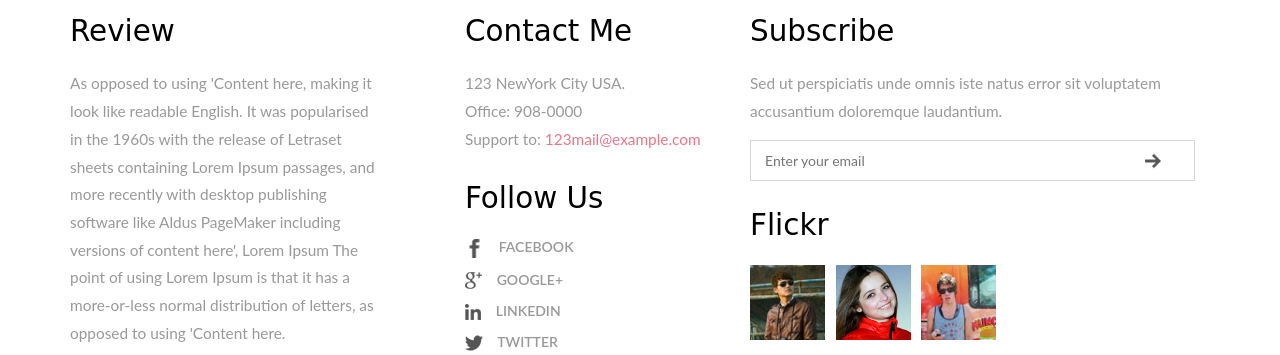
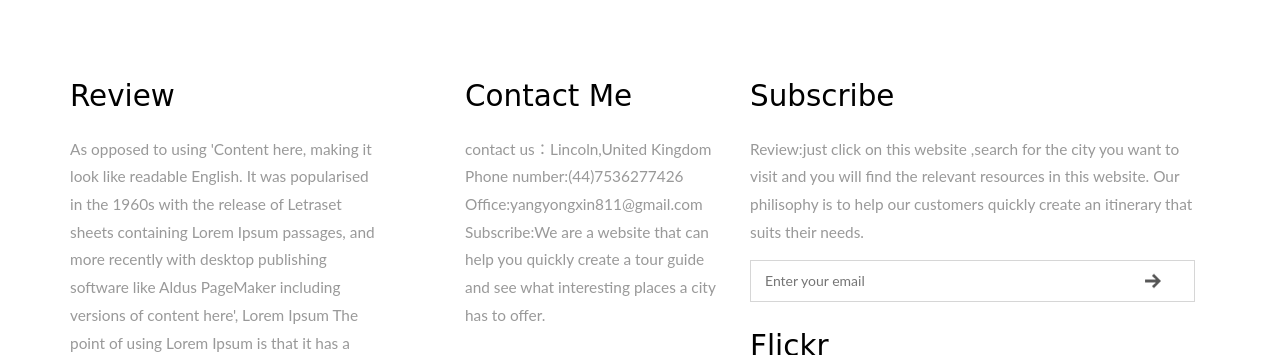
Before and after one commit to wingyin1/wingyin1.github.io, a plain HTML site: page index.html in a window 1280 px wide. Shown: the part 2306-2661 px from the top of the page. Drawn offline with Linux system fonts and the light colour scheme; a web font is replaced by a local one.

Commit message:
Add files via upload

```diff
--- a/index.html
+++ b/index.html
@@ -37,7 +37,7 @@
 	<div class="banner">
 		<div class="banner-left about-banner-left">
 			<div class="logo">
-				<h1><a href="index.html">Expedition</a></h1>
+				<h1 style='text-align: center;' >Travel With Me</h1>
 				<h6>A WIDE RANGE OF LOCATIONS</h6>
 				<h2>WE OFFER THE BEST VACATION OF OUR LIFE !</h2>
 			</div>
@@ -179,9 +179,10 @@
 			</div>
 			<div class="col-md-3 footer-grids">
 				<h3>Contact Me</h3>
-				<p>123 NewYork City USA.<br>
-					<span>Office: 908-0000</span>
-					<span>Support to: <a href="mailto:123info@example.com">123mail@example.com</a></span>
+				<p>contact us：Lincoln,United Kingdom <br>
+Phone number:(44)7536277426<br>
+Office:yangyongxin811@gmail.com<br>
+Subscribe:We are a website that can help you quickly create a tour guide and see what interesting places a city has to offer.
 				</p>
 				<div class="footer-bottom">
 					<h3>Follow Us</h3>
@@ -195,7 +196,8 @@
 			</div>
 			<div class="col-md-5 footer-grids">
 				<h3>Subscribe</h3>
-				<p>Sed ut perspiciatis unde omnis iste natus error sit voluptatem accusantium doloremque laudantium.</p>
+				<p>Review:just click on this website ,search for the city you want to visit and you will find the relevant resources in this website. Our philisophy is to help our customers quickly create an itinerary that suits their needs.
+</p>
 				<form>
 					<input type="text" placeholder="Enter your email" required="">
 					<input type="submit" value="">
```
Also changed, not shown: images/a.jpg, images/a1.jpg, images/a2.jpg, images/g1.jpg, images/g2.jpg, images/img3.jpg, images/img5.jpg, images/img6.jpg.
